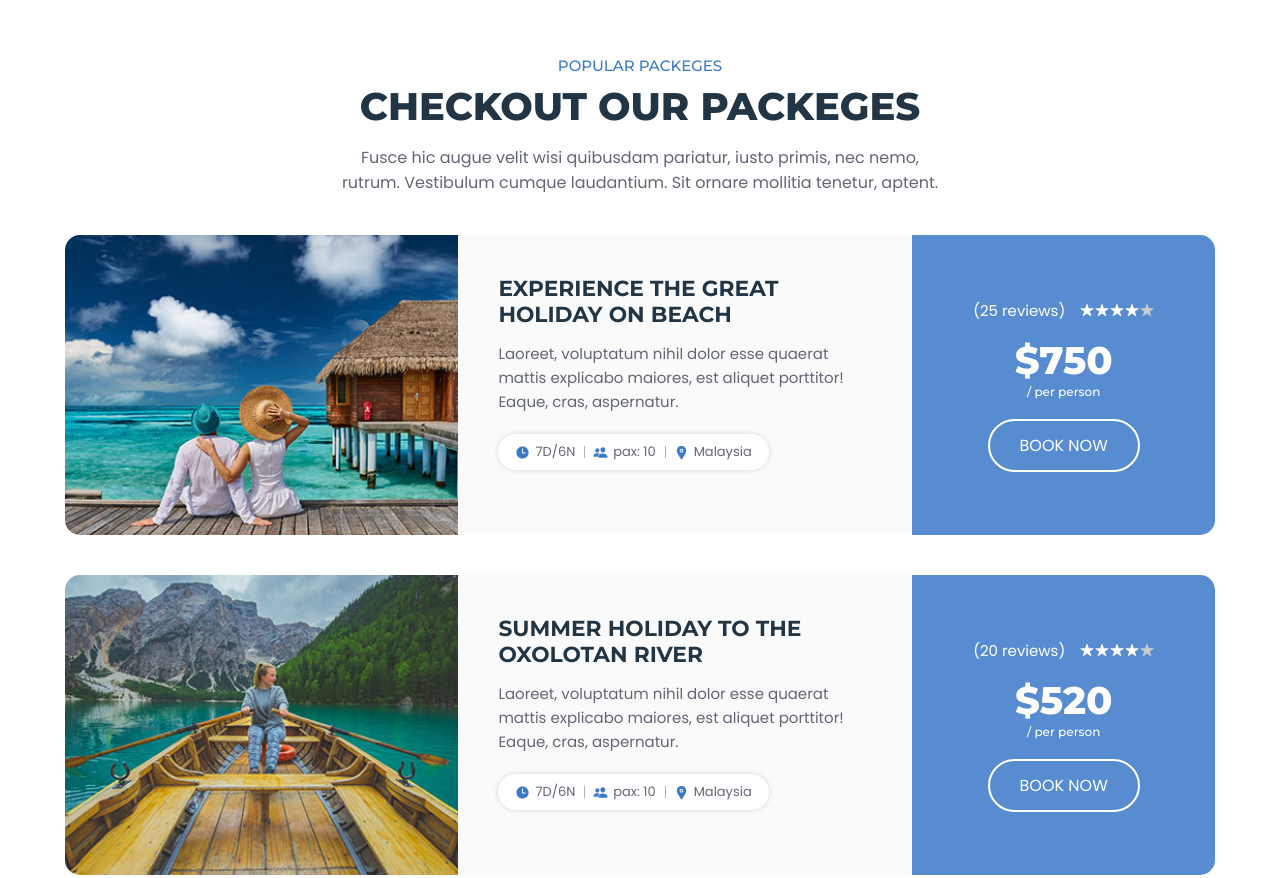
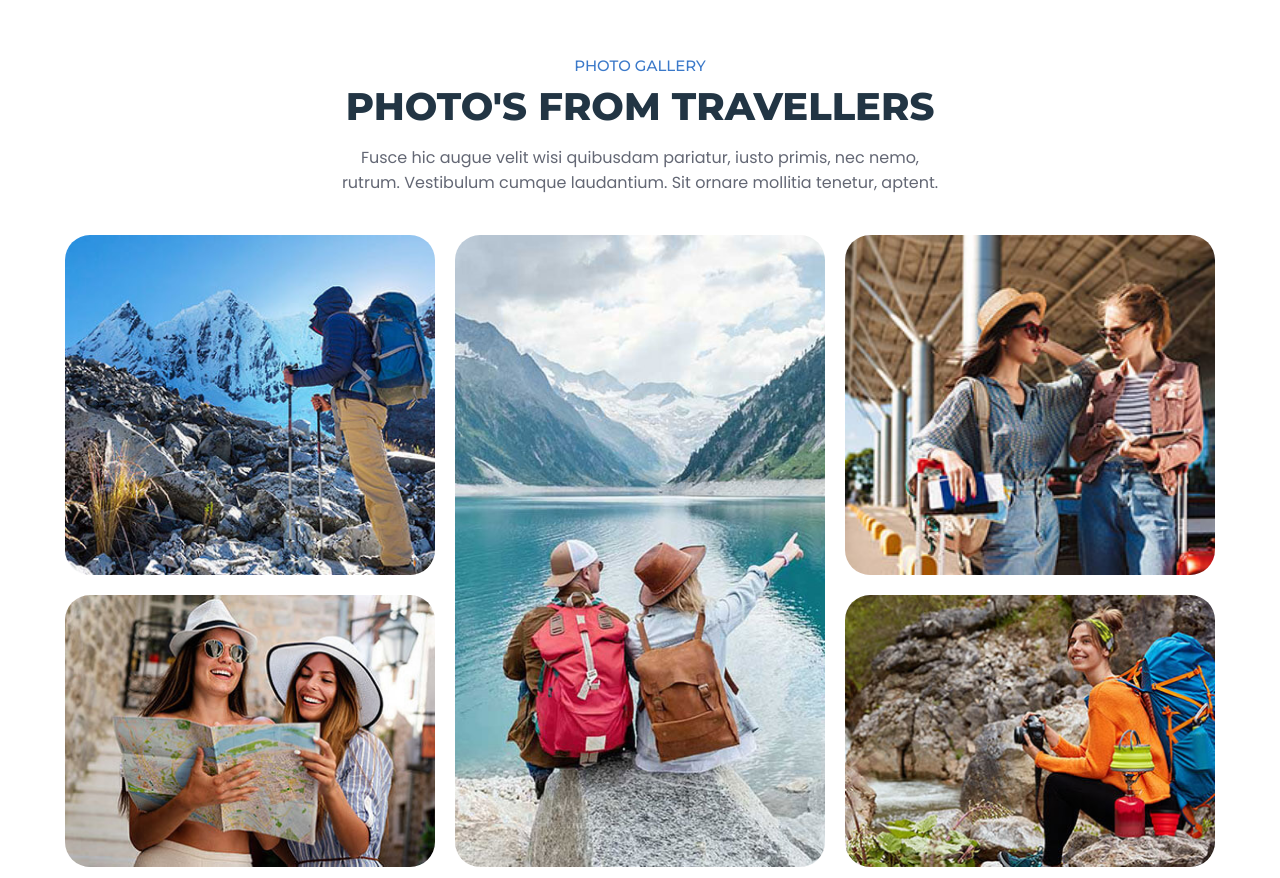
Before and after one commit to Anis952/Fly-emperor-travel, a plain HTML site: page index.html in a window 1280 px wide. Shown: the part 2149-3027 px from the top of the page. Drawn offline with nearby package versions, Linux system fonts and the light colour scheme.

Commit message:
Remove popular packages section

```diff
--- a/index.html
+++ b/index.html
@@ -378,7 +378,7 @@
         - #PACKAGE
       -->
 
-      <section class="package" id="package">
+      <!-- <section class="package" id="package">
         <div class="container">
 
           <p class="section-subtitle">Popular Packeges</p>
@@ -620,7 +620,7 @@
           <button class="btn btn-primary">View All Packages</button>
 
         </div>
-      </section>
+      </section> -->
 
 
 
```
